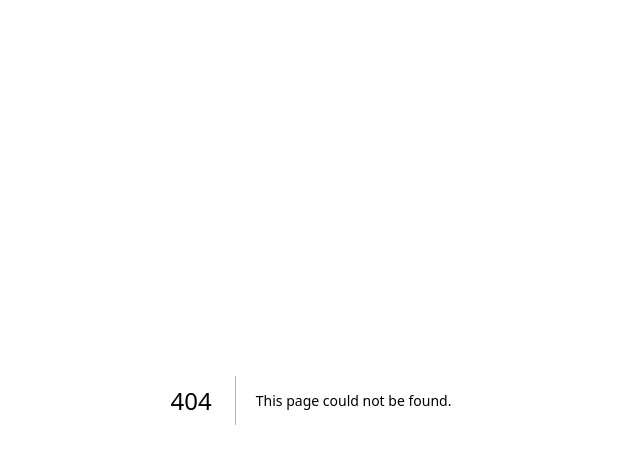
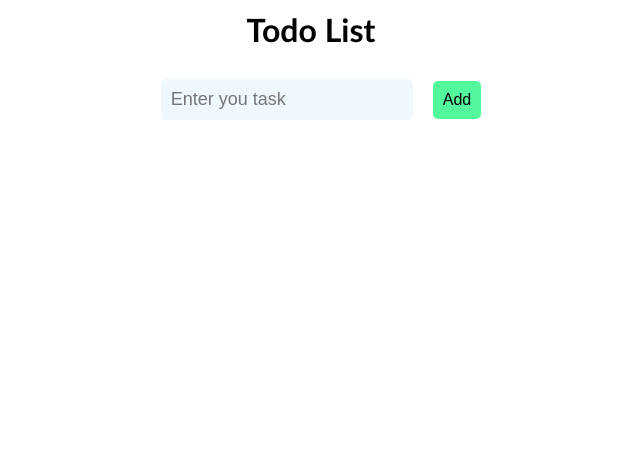
Before and after one commit to rahulUrajbhar/Frontend_UI_Projects, a Next.js app in the folder Ui_Components/: page /todo in a window 1280 px wide. Before the commit this address had no page. Shown: the top 464 px of the page, without its empty margins (329-969 px from the left). Built offline with nearby package versions, Linux system fonts and the light colour scheme.

Commit message:
created Todo also storing data in local storage

```diff
--- /dev/null
+++ b/Ui_Components/src/app/todo/page.jsx
@@ -0,0 +1,10 @@
+import Todo from '@/components/todo/todo'
+import React from 'react'
+
+const page = () => {
+  return (
+    <Todo />
+  )
+}
+
+export default page
--- /dev/null
+++ b/Ui_Components/src/components/todo/todo.css
@@ -0,0 +1,60 @@
+.todo-container {
+  display: flex;
+  align-items: center;
+  justify-content: center;
+  flex-direction: column;
+  font-family: "Gill Sans", "Gill Sans MT", Calibri, "Trebuchet MS", sans-serif;
+}
+.inputData {
+  margin: 20px;
+  border: none;
+  background-color: aliceblue;
+  padding: 10px;
+  border-radius: 5px;
+  font-size: large;
+  outline-color: rgb(88, 230, 123);
+}
+.inputBtn button {
+  background-color: rgb(83, 248, 157);
+  padding: 10px;
+  font-size: medium;
+  border: none;
+  border-radius: 5px;
+  cursor: pointer;
+}
+.itemList {
+  width: 500px;
+  display: flex;
+  align-items: center;
+  justify-content: space-between;
+  margin: 20px;
+  background-color: antiquewhite;
+  padding: 20px;
+  border-radius: 10px;
+}
+.itemList button {
+  background-color: rgb(207, 77, 25);
+  padding: 10px;
+  font-size: medium;
+  border: none;
+  border-radius: 5px;
+  cursor: pointer;
+  color: aliceblue;
+}
+.textSpace {
+  padding: 10px 10px 10px 20px;
+  border-radius: 5px;
+  width: 90%;
+  font-size: larger;
+}
+.checkboxText {
+  width: 100%;
+  display: flex;
+  align-items: center;
+}
+.checkboxText input {
+  height: 20px;
+  width: 20px;
+  outline-style: none;
+  cursor: pointer;
+}
--- /dev/null
+++ b/Ui_Components/src/components/todo/todo.jsx
@@ -0,0 +1,80 @@
+"use client";
+import "./todo.css";
+import React, { useEffect, useState } from "react";
+
+const Todo = () => {
+  const [text, setText] = useState("");
+  const [itemList, setItemList] = useState([]);
+
+    // Get data from localStorage
+  useEffect(() => {
+    const savedItems = localStorage.getItem("todoList");
+    if (savedItems) {
+      setItemList(JSON.parse(savedItems));
+    }
+  }, []);
+
+  // save data to local storage
+  useEffect(() => {
+    localStorage.setItem("todoList", JSON.stringify(itemList));
+  }, [itemList]);
+
+  function AddElememt() {
+    if (text.trim() !== "") {
+      setItemList([...itemList, { text: text, completed: false }]);
+      setText("");
+    }
+  }
+  function toggleCompletion(index) {
+    const updatedItems = [...itemList];
+    updatedItems[index].completed = !updatedItems[index].completed;
+    setItemList(updatedItems);
+  }
+  function handleListItem(index) {
+    const updateList = itemList.filter((item, i) => i !== index);
+    setItemList(updateList);
+  }
+  function handleInputChange(event) {
+    setText(event.target.value);
+  }
+
+  return (
+    <div className="todo-container">
+      <h1>Todo List</h1>
+      <div className="inputBtn">
+        <input
+          className="inputData"
+          type="text"
+          placeholder="Enter you task"
+          value={text}
+          onChange={handleInputChange}
+        />
+        <button onClick={AddElememt}>Add</button>
+      </div>
+      <ul>
+        {itemList.map((item, index) => (
+          <li key={index} className="itemList">
+            <div className="checkboxText">
+              <input
+                type="checkbox"
+                checked={item.completed}
+                onChange={() => toggleCompletion(index)}
+              />
+              <span
+                className="textSpace"
+                style={{
+                  textDecoration: item.completed ? "line-through" : "none",
+                }}
+              >
+                {item.text}
+              </span>
+            </div>
+            <button onClick={() => handleListItem(index)}>Remove</button>
+          </li>
+        ))}
+      </ul>
+    </div>
+  );
+};
+
+export default Todo;
```
